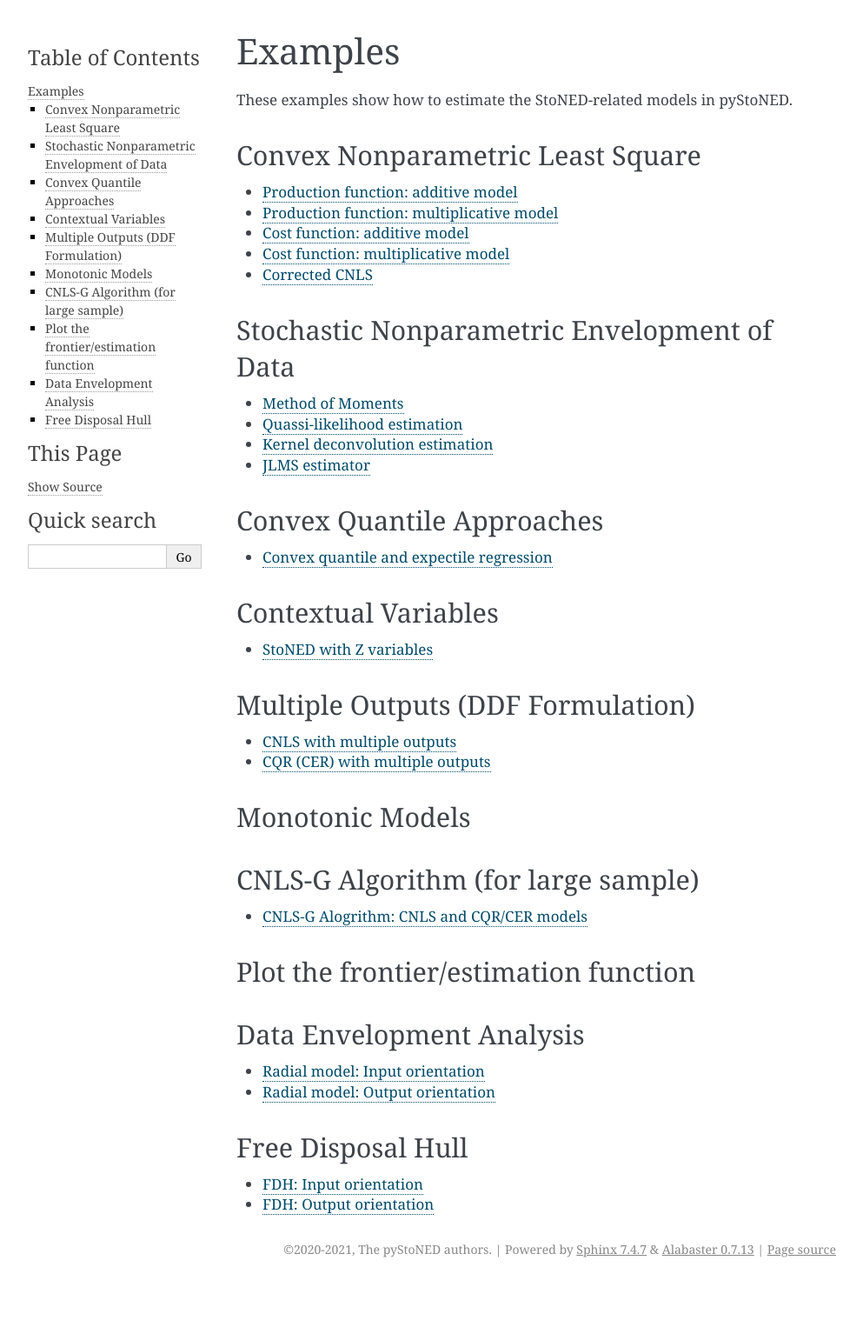
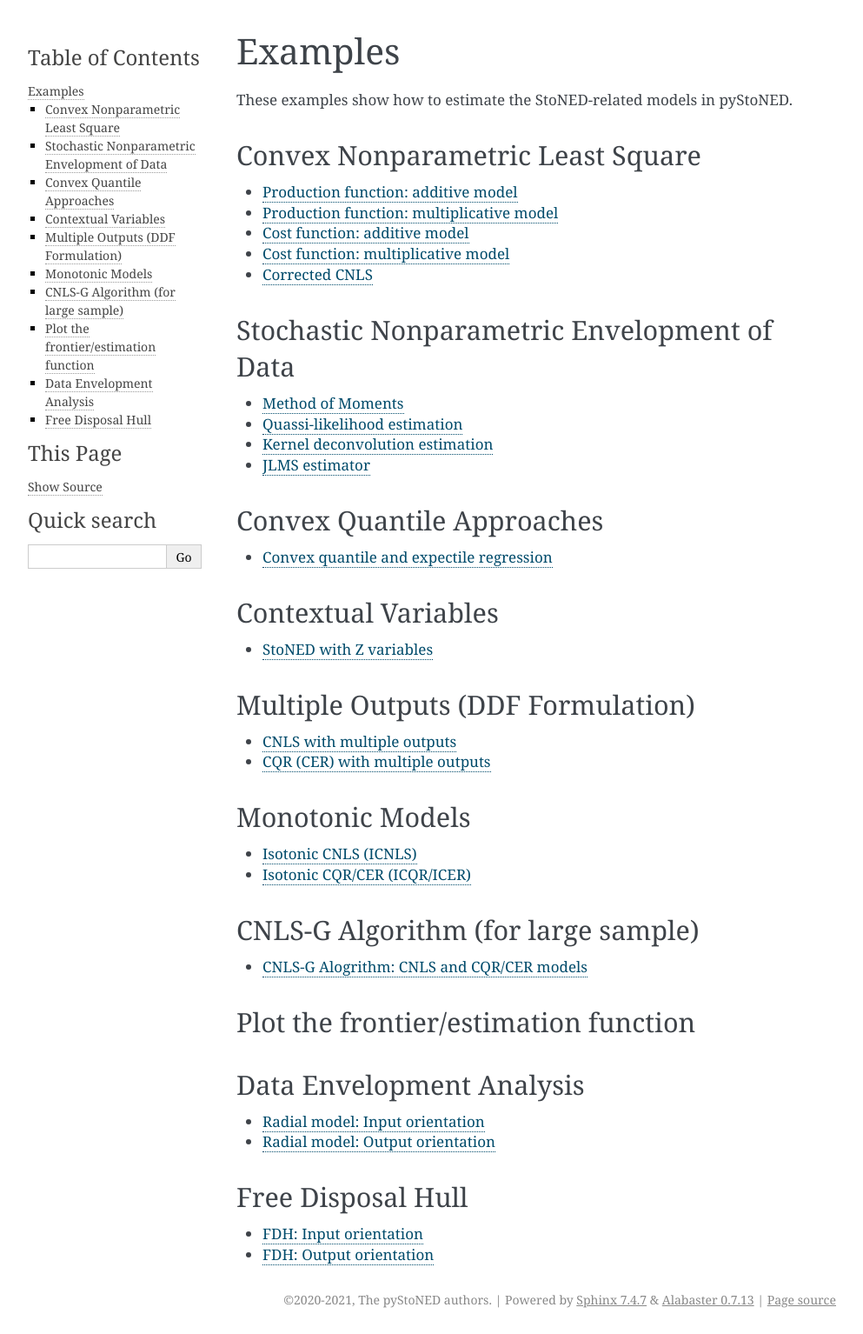
Before and after one commit to ds2010/pyStoNED, a Sphinx documentation site: the page built from doc/sphinx/examples/index.rst, in a window 1280 px wide. Shown: the whole page at 87% size, without its empty margins (148-1141 px from the left). Built offline with Sphinx 7.4.7, drawn with Linux system fonts in a browser that asks for light colours; before the commit the page ends 1476 px from its top, so only the background shows below that.

Commit message:
doc(Monotonic): add the monotonic examples

```diff
--- /dev/null
+++ b/doc/sphinx/examples/Monotonic/icnls.rst
@@ -0,0 +1,3 @@
+===============================
+Isotonic CNLS (ICNLS)
+===============================
--- /dev/null
+++ b/doc/sphinx/examples/Monotonic/icqer.rst
@@ -0,0 +1,3 @@
+===============================
+Isotonic CQR/CER (ICQR/ICER)
+===============================
--- a/doc/sphinx/examples/index.rst
+++ b/doc/sphinx/examples/index.rst
@@ -60,7 +60,12 @@ Multiple Outputs (DDF Formulation)
 
 
 Monotonic Models
-----------------
+--------------------
+.. toctree::
+   :maxdepth: 1
+
+   Monotonic/icnls
+   Monotonic/icqer
 
 
 CNLS-G Algorithm (for large sample)
```
